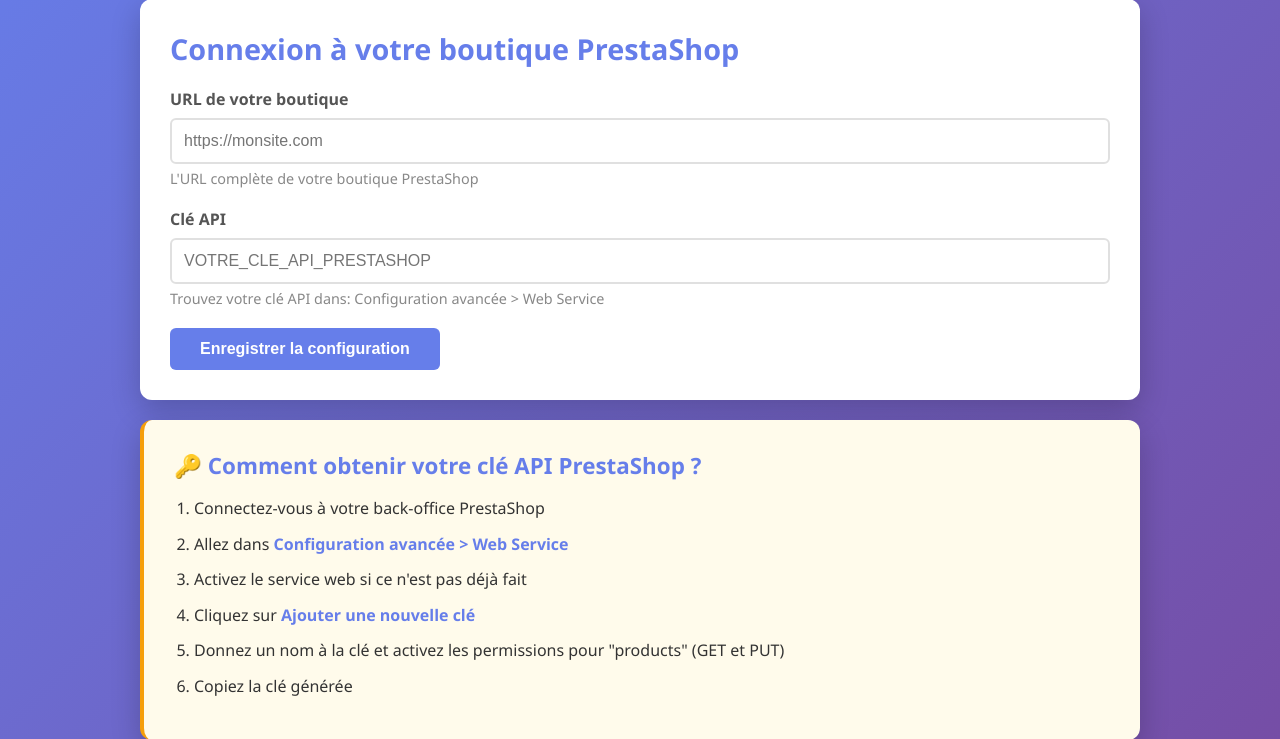
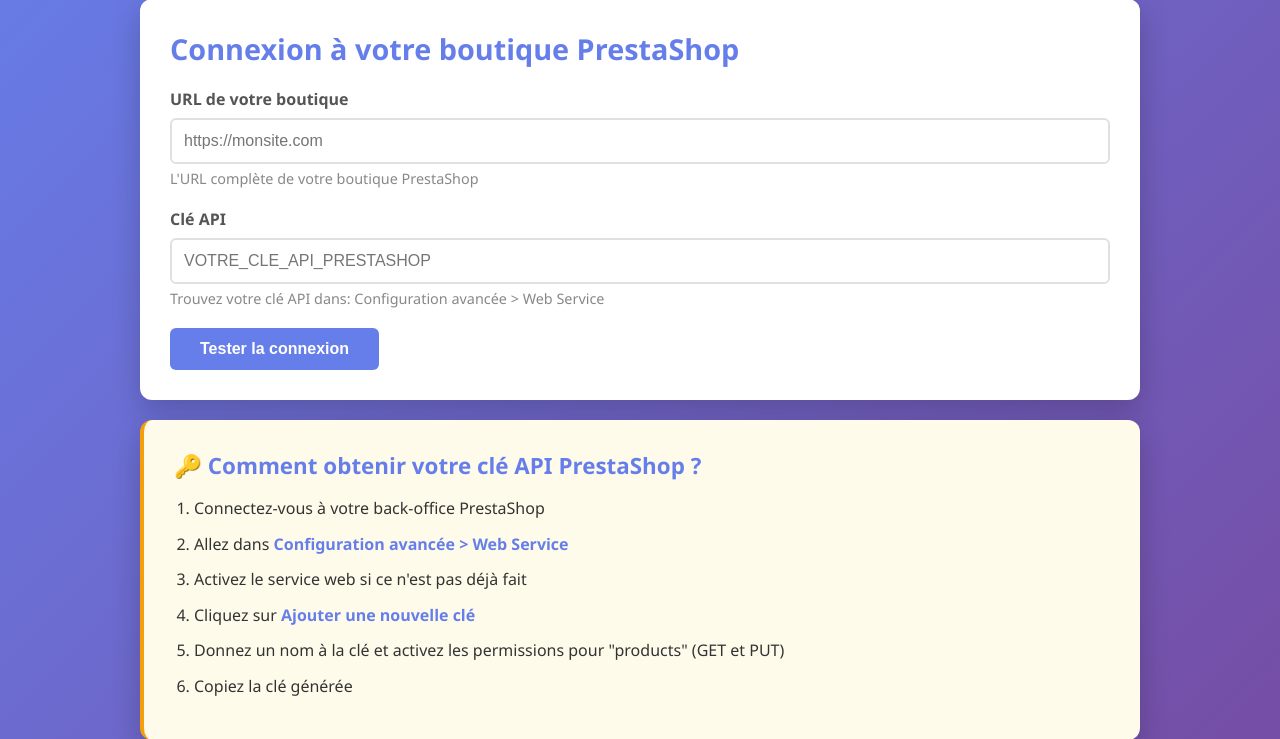
Before and after one commit to Fandango95real/prestadmin, a PHP site: page / in a window 1280 px wide. Shown: the part 143-882 px from the top of the page. Run offline with PHP 8.4, Linux system fonts and the light colour scheme.

Commit message:
fix: Changement du texte du bouton 'Enregistrer la configuration' en 'Tester la connexion'

```diff
--- a/index.php
+++ b/index.php
@@ -47,7 +47,7 @@ session_start();
                 </div>
 
                 <button type="submit" name="save_config" class="btn btn-primary">
-                    Enregistrer la configuration
+                    Tester la connexion
                 </button>
             </form>
 
```
